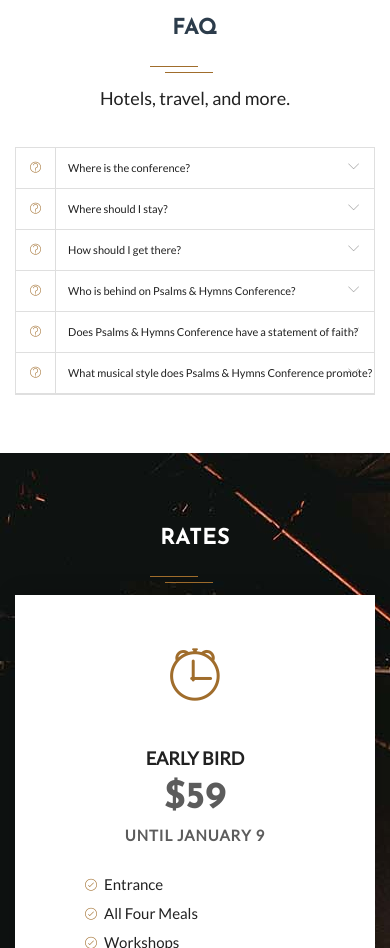
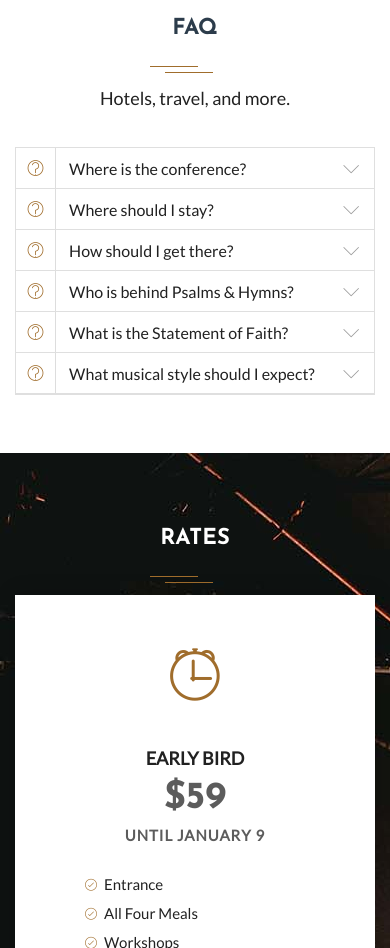
Before and after one commit to bluestrat404/psalmshymns25, a plain HTML site: page index.html in a window 390 px wide. Shown: the part 7596-8544 px from the top of the page. Drawn offline with Linux system fonts and the light colour scheme; files whose address does not match are found by name.

Commit message:
FAQ Tweaks for Mobile
Larger font, shorter questions

```diff
--- a/assets/css/responsive.css
+++ b/assets/css/responsive.css
@@ -199,7 +199,7 @@
     width: 288px;
   }
   .accordion .header-title {
-    font-size: 11px;
+    font-size: 16px;
   }
   #pricing .price-block-wrapper .pricing-list {
     padding: 10px 30px 10px 40px;
--- a/index.html
+++ b/index.html
@@ -1275,7 +1275,7 @@
               <div class="card">
                 <div class="card-header" id="headingThree">
                   <div class="header-title" data-toggle="collapse" data-target="#questionFour" aria-expanded="false" aria-controls="questionFour">
-                   <i class="lni-question-circle"></i> Who is behind on Psalms & Hymns Conference?
+                   <i class="lni-question-circle"></i> Who is behind Psalms & Hymns?
                   </div>
                 </div>
                 <div id="questionFour" class="collapse" aria-labelledby="headingThree" data-parent="#question">
@@ -1287,24 +1287,24 @@
               <div class="card">
                 <div class="card-header" id="headingOne2">
                   <div class="header-title" data-toggle="collapse" data-target="#questionOne2" aria-expanded="true" aria-controls="collapseOne">
-                    <i class="lni-question-circle"></i> Does Psalms & Hymns Conference have a statement of faith?
+                    <i class="lni-question-circle"></i> What is the Statement of Faith?
                   </div>
                 </div>
                 <div id="questionOne2" class="collapse" aria-labelledby="headingOne" data-parent="#question">
                   <div class="card-body">
-                    Yes. We are trinitarian evangelical Baptists who value congregational singing in worship. We subscribe to the Pillar Network Statement of Faith, which <a href="https://thepillarnetwork.com/beliefs">can be found here</a>.
+                    We are trinitarian evangelical Baptists who value congregational singing in worship. We subscribe to the Pillar Network Statement of Faith, which <a href="https://thepillarnetwork.com/beliefs">can be found here</a>.
                   </div>
                 </div>
               </div>
               <div class="card">
                 <div class="card-header" id="headingTwo2">
                     <div class="header-title" data-toggle="collapse" data-target="#questionTwo2" aria-expanded="false" aria-controls="questionTwo">
-                      <i class="lni-question-circle"></i>  What musical style does Psalms & Hymns Conference promote?
+                      <i class="lni-question-circle"></i>  What musical style should I expect?
                     </div>
                 </div>
                 <div id="questionTwo2" class="collapse" aria-labelledby="headingTwo" data-parent="#question">
                   <div class="card-body">
-                    <p>Psalms & Hymns Conference doesn’t promote any particular style of worship. We value congregational singing, which leads us to be less production-heavy than some contexts because we want the congregation to hear one another singing loudly to the Lord.</p>
+                    <p>Psalms & Hymns Conference isn’t confined any particular style of worship. We value congregational singing, which leads us to be less production-heavy than some contexts because we want the congregation to hear one another singing loudly to the Lord.</p>
                     <p>Churches represented at Psalms & Hymns lead music in a variety of styles, from very simple, single-instrument accompaniment, to full band. Some of our churches lean more traditional, some more gospel, and some more toward modern worship.</p>
                   </div>
                 </div>
```
